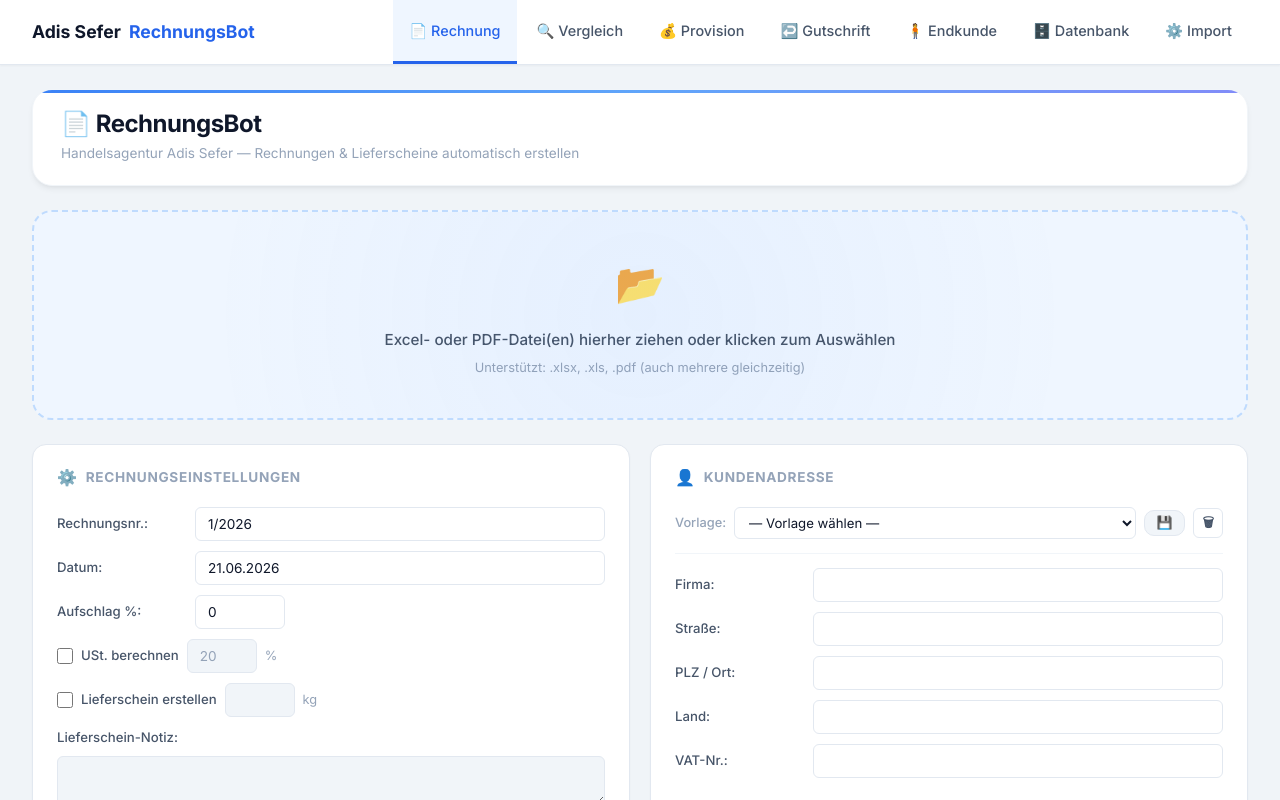
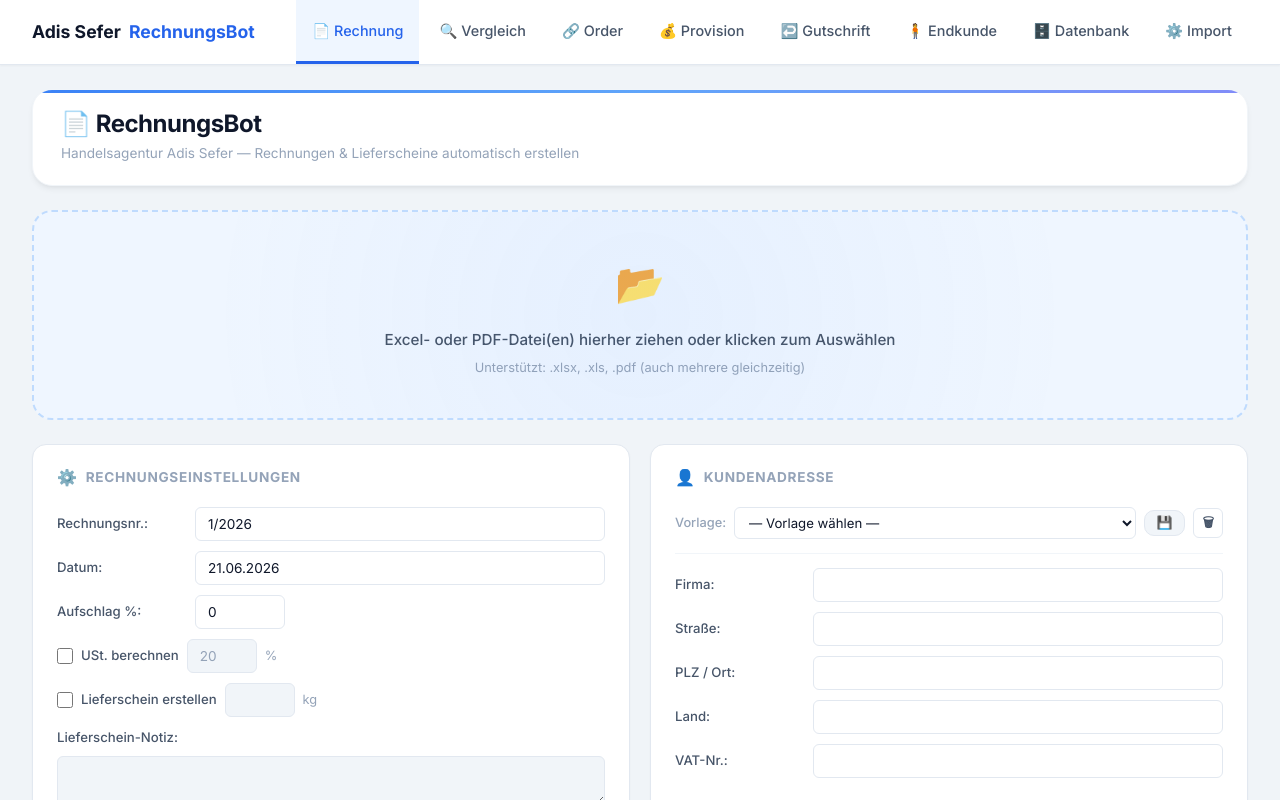
Before and after one commit to cupo56/RechnungsBot, a Next.js app in the folder web/: page / in a window 1280 px wide. Shown: the top 800 px of the page. Built offline with nearby package versions, Linux system fonts and the light colour scheme.

Commit message:
feat: add Order nav link

```diff
--- a/web/components/Navigation.js
+++ b/web/components/Navigation.js
@@ -9,6 +9,7 @@ export default function Navigation() {
   const links = [
     { href: '/', label: '📄 Rechnung', desc: 'Rechnungen & Lieferscheine' },
     { href: '/compare', label: '🔍 Vergleich', desc: 'Excel-Listen abgleichen' },
+    { href: '/order', label: '🔗 Order', desc: 'Bestellmengen per EAN übernehmen' },
     { href: '/provision', label: '💰 Provision', desc: 'Abrechnung erstellen' },
     { href: '/credit-note', label: '↩️ Gutschrift', desc: 'Stornos & Gutschriften' },
     { href: '/endkunde', label: '🧍 Endkunde', desc: 'Rechnung für Endkunden manuell erstellen' },
```
